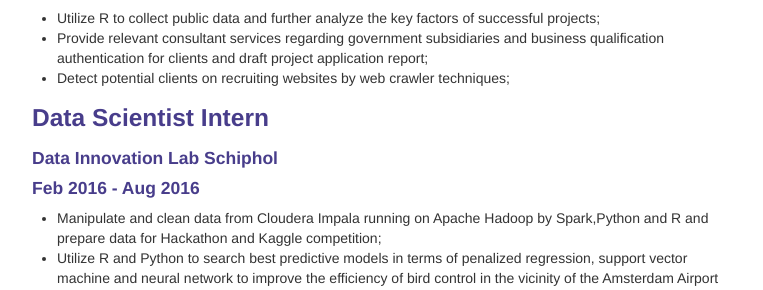
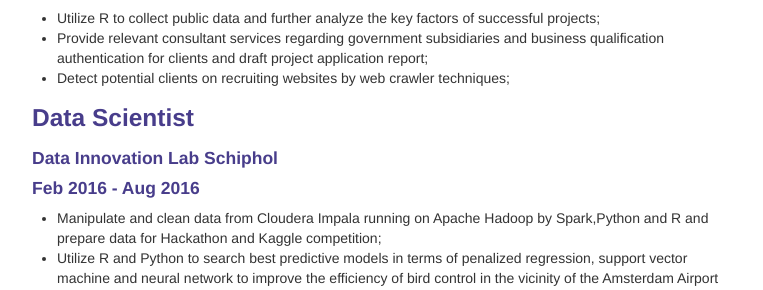
Before and after one commit to sangaj/sangaj.github.io, a Jekyll site: the page built from pages/Experience.md, in a window 1280 px wide and 900 px high, scrolled down 428 px. Shown: the part 156-446 px from the top of the window, without its empty margins (258-1021 px from the left). Built offline with Jekyll 4.4.1, drawn with Linux system fonts in a browser that asks for light colours.

Commit message:
Update Experience.md

```diff
--- a/pages/Experience.md
+++ b/pages/Experience.md
@@ -30,7 +30,7 @@ etc... <br />
 - Detect potential clients on recruiting websites by web crawler techniques; <br />
 
 
-###  Data Scientist Intern
+###  Data Scientist
 ####  Data Innovation Lab Schiphol
 ####  Feb 2016 - Aug 2016
 
```
